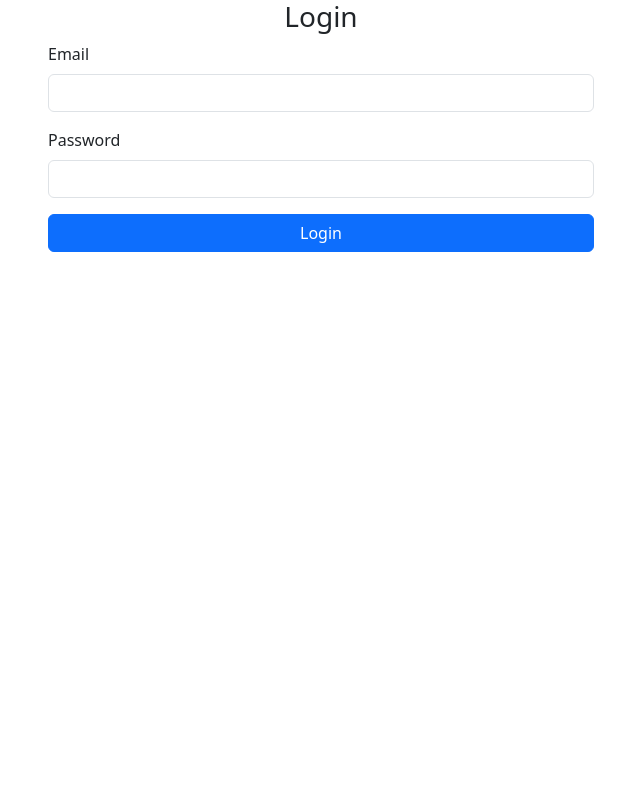
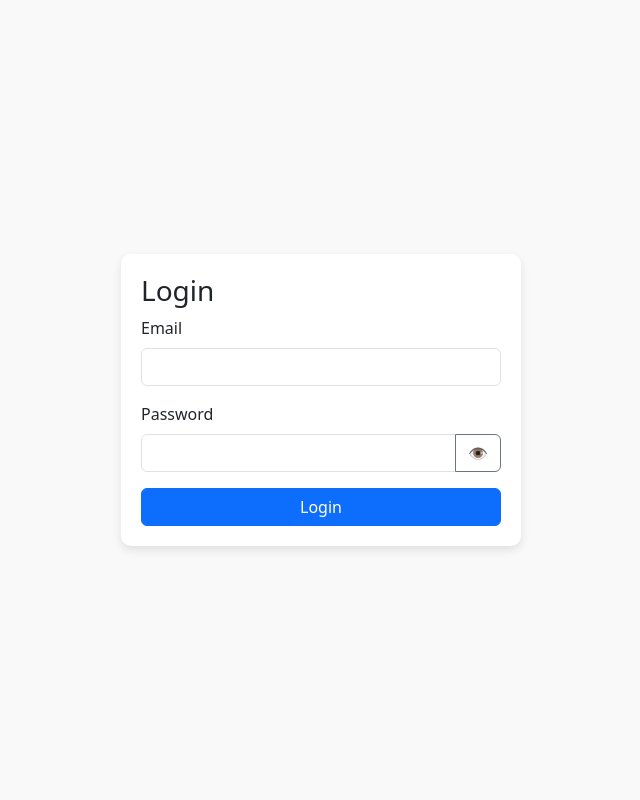
Before and after one commit to khoiriyahmr/ulum, a PHP site: page /login.php in a window 1280 px wide. Shown: the whole page, without its empty margins (319-959 px from the left). Run offline with PHP 8.4, Linux system fonts and the light colour scheme.

Commit message:
memperbaiki tampilan login

```diff
--- a/config.php
+++ b/config.php
@@ -1,8 +1,8 @@
 <?php
 $servername = "localhost";
 $username = "root";
-$password = "";
-$dbname = "bustanul_ulum";
+$password = "root";
+$dbname = "bustanul_ululm";
 
 
 $conn = new mysqli($servername, $username, $password, $dbname);
--- a/login.php
+++ b/login.php
@@ -2,25 +2,19 @@
 
 include 'config.php';
 
-
 session_start();
 
-
 if ($_SERVER["REQUEST_METHOD"] == "POST") {
-
     $email = $_POST['email'];
     $password = $_POST['password'];
-
 
     $stmt = $conn->prepare("SELECT * FROM admin WHERE email = ?");
     $stmt->bind_param("s", $email);
     $stmt->execute();
     $result = $stmt->get_result();
 
-
     if ($result->num_rows > 0) {
         $row = $result->fetch_assoc();
-
 
         if ($password === $row['password']) {
             $_SESSION['id_admin'] = $row['id_admin'];
@@ -31,7 +25,6 @@ if ($_SERVER["REQUEST_METHOD"] == "POST") {
             $error = "Password salah!";
         }
     } else {
-
         $error = "Email tidak ditemukan!";
     }
 
@@ -50,14 +43,34 @@ $conn->close();
     <meta name="viewport" content="width=device-width, initial-scale=1.0">
     <title>Login - Bustanul Ulum</title>
     <link href="https://cdn.jsdelivr.net/npm/bootstrap@5.3.3/dist/css/bootstrap.min.css" rel="stylesheet">
+    <style>
+        body {
+            background-color: #f9f9f9;
+            display: flex;
+            justify-content: center;
+            align-items: center;
+            height: 100vh;
+        }
+
+        .login-container {
+            max-width: 400px;
+            background: white;
+            padding: 20px;
+            border-radius: 10px;
+            box-shadow: 0 4px 10px rgba(0, 0, 0, 0.1);
+        }
+
+        .login-form h3 {
+            margin-bottom: 20px;
+            text-align: center;
+        }
+    </style>
 </head>
 
 <body>
     <div class="container login-container">
-        <div class="row justify-content-center">
-            <div class="col-md-6">
-                <div class="login-form">
-                    <h3 class="text-center">Login</h3>
+        <div>
+            <h3>Login</h3>
             <?php if (isset($error)): ?>
                 <div class="alert alert-danger" role="alert">
                     <?= $error ?>
@@ -70,14 +83,28 @@ $conn->close();
                 </div>
                 <div class="mb-3">
                     <label for="password" class="form-label">Password</label>
+                    <div class="input-group">
                         <input type="password" class="form-control" id="password" name="password" required>
+                        <button class="btn btn-outline-secondary" type="button" onclick="togglePassword()">👁️</button>
+                    </div>
                 </div>
                 <button type="submit" class="btn btn-primary w-100" name="login">Login</button>
             </form>
         </div>
     </div>
-        </div>
-    </div>
+    <script>
+        function togglePassword() {
+            const passwordField = document.getElementById('password');
+            const toggleButton = event.currentTarget;
+            if (passwordField.type === 'password') {
+                passwordField.type = 'text';
+                toggleButton.textContent = '🙈';
+            } else {
+                passwordField.type = 'password';
+                toggleButton.textContent = '👁️';
+            }
+        }
+    </script>
     <script src="https://cdn.jsdelivr.net/npm/bootstrap@5.3.3/dist/js/bootstrap.bundle.min.js"></script>
 </body>
 
```
Lines whose indentation alone changed are shown as unchanged.
